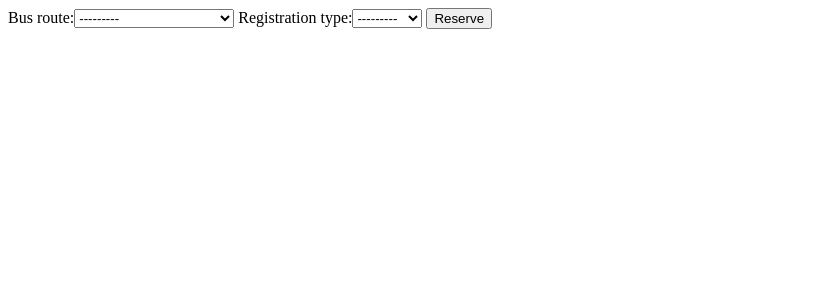
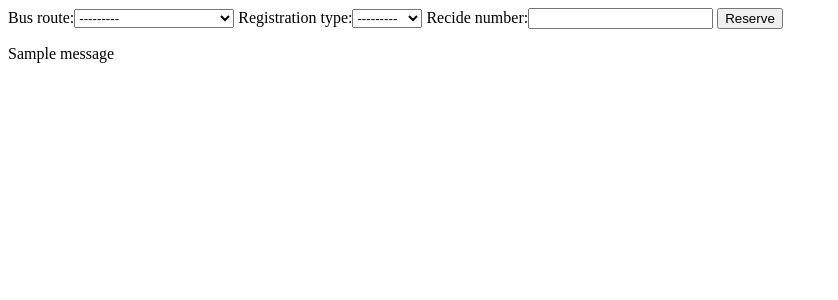
Before and after one commit to Aya262/task3, a Django app: page /home2/ in a window 1280 px wide. Shown: the top 300 px of the page, without its empty margins (0-838 px from the left). Run offline with Django 3.2, Linux system fonts and the light colour scheme; data comes from the database, SQL or seed files in the repository; both versions use the stored data as it was after the commit; tables that the repository leaves empty hold one stand-in row (values such as "Sample post"); one stand-in notice (Sample message) is shown; some libraries are stand-ins or nearby versions.

Commit message:
add recide number

```diff
--- a/busesonline/Buses/forms.py
+++ b/busesonline/Buses/forms.py
@@ -3,4 +3,4 @@ from django.forms import ModelForm
 class Reservation(ModelForm):
     class Meta:
         model=Registration
-        fields=['bus_route','registration_type']
+        fields=['bus_route','registration_type','recide_number']
--- a/busesonline/Buses/models.py
+++ b/busesonline/Buses/models.py
@@ -1,7 +1,15 @@
 from django.db import models
 from django.contrib.auth.models import User
+from django.contrib.auth.models import Group,Permission
+from django.contrib.contenttypes.models import ContentType
+# Create your models here.
 
-# Create your models here.
+#admins_group,created=Group.objects.get_or_create(name='Admins')
+#ct=ContentType.objects.get_for_model(User)
+#permission=Permission.objects.create(codename='activate_reservation',
+                                                #name='activate_reservation',
+                                                #content_type=ct)
+#admins_group.permissions.add(permission)
 
 class Bus(models.Model):
     serial_number=models.IntegerField(blank=False,null=False)
@@ -43,6 +51,7 @@ class Registration(models.Model):
     #start_date=models.DateField()
     #end_date=models.DateField()
     registration_type=models.ForeignKey(RegistrationPeriodType,on_delete=models.CASCADE)
+    recide_number=models.IntegerField()
     isactive=models.BooleanField(default=False)
 
 
--- a/busesonline/Buses/templates/Buses/home2.html
+++ b/busesonline/Buses/templates/Buses/home2.html
@@ -4,3 +4,9 @@
     {{form}}
     <input type='submit' value='Reserve'>
     </form>
+
+{% if messages %}
+    {% for message in messages %}
+        {{message}}
+    {%endfor%}
+{% endif %}
--- a/busesonline/Buses/views.py
+++ b/busesonline/Buses/views.py
@@ -4,6 +4,7 @@ from django.contrib.auth import login
 from django.contrib.auth.decorators import login_required
 from .models import *
 from .forms import Reservation
+from  django.contrib import messages
 # Create your views here.
 
 def index(request):
@@ -34,21 +35,20 @@ def home(request):
 
 def home2(request):
     form=Reservation()
+    done=False
     if request.method=='POST':
         user=User.objects.get(username=request.user.username)
-        print(user)
-        print("====================================================================================")
-        print(request.POST)
-        print("====================================================================================")
         form=Reservation(request.POST,instance=user)
         if form.is_valid():
             form.save()
-            print("Registration Done")
-            print("====================================================================================")
-
-    context={'form':form}
+            messages.info(request,"The Reservation is Done wait for admin to activate")
+    context={'form':form,
+                 'done':done}
     return render(request,'Buses/home2.html',context)
 
+
+
+#def activate_reservation(request):
 
 
 def reserve(request,rout_id,reg_id):
```
Also changed, not shown: busesonline/Buses/migrations/0005_registration_recide_number.py (added), busesonline/db.sqlite3.
